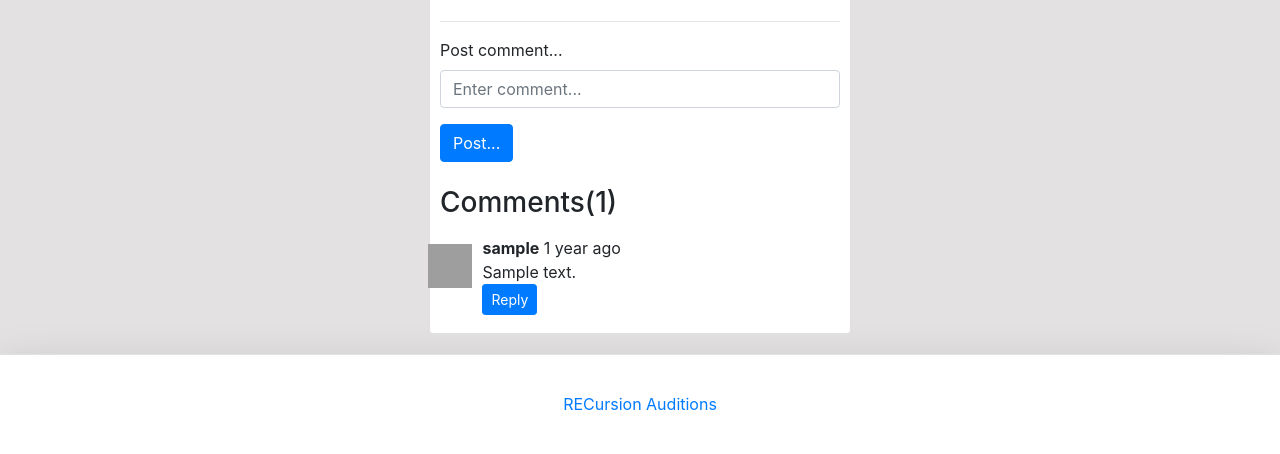
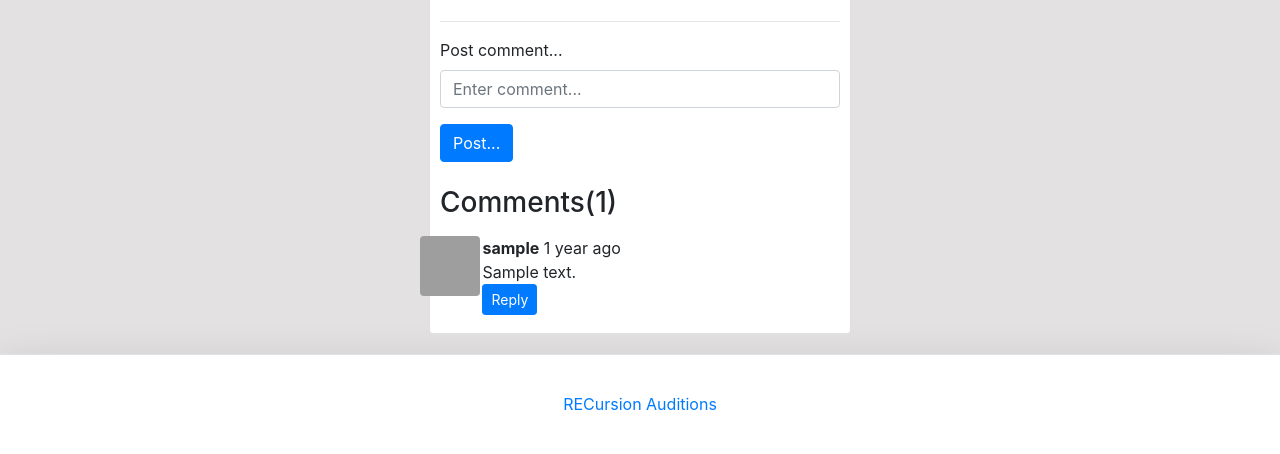
Before and after one commit to arin17bishwa/REC_webd, a Django app: a page that uses blog/templates/blog/snippets/replies_snippet.html in a window 1280 px wide. Shown: the part 735-1189 px from the top of the page. Run offline with Django 3.2, Linux system fonts and the light colour scheme; a user stored in the database is signed in; tables that the repository leaves empty hold one stand-in row (values such as "Sample post"); grey boxes marked "Sample" are stand-in pictures; some libraries are stand-ins or nearby versions; grey boxes are pictures that could not be loaded.

Commit message:
removed comment image paddings

```diff
--- a/blog/templates/blog/snippets/replies_snippet.html
+++ b/blog/templates/blog/snippets/replies_snippet.html
@@ -6,7 +6,7 @@
     <div class="row my-2">
         <!--Just an associated image-->
         <div class="col-md-1">
-            <img src="{%static 'tsubaki.png' %}" alt="An image" class="rounded  mx-auto d-block p-2" height="60" width="60">
+            <img src="{%static 'tsubaki.png' %}" alt="An image" class="rounded  mx-auto d-block" height="60" width="60">
         </div>
         <!--end image(might remove later)-->
 
```
